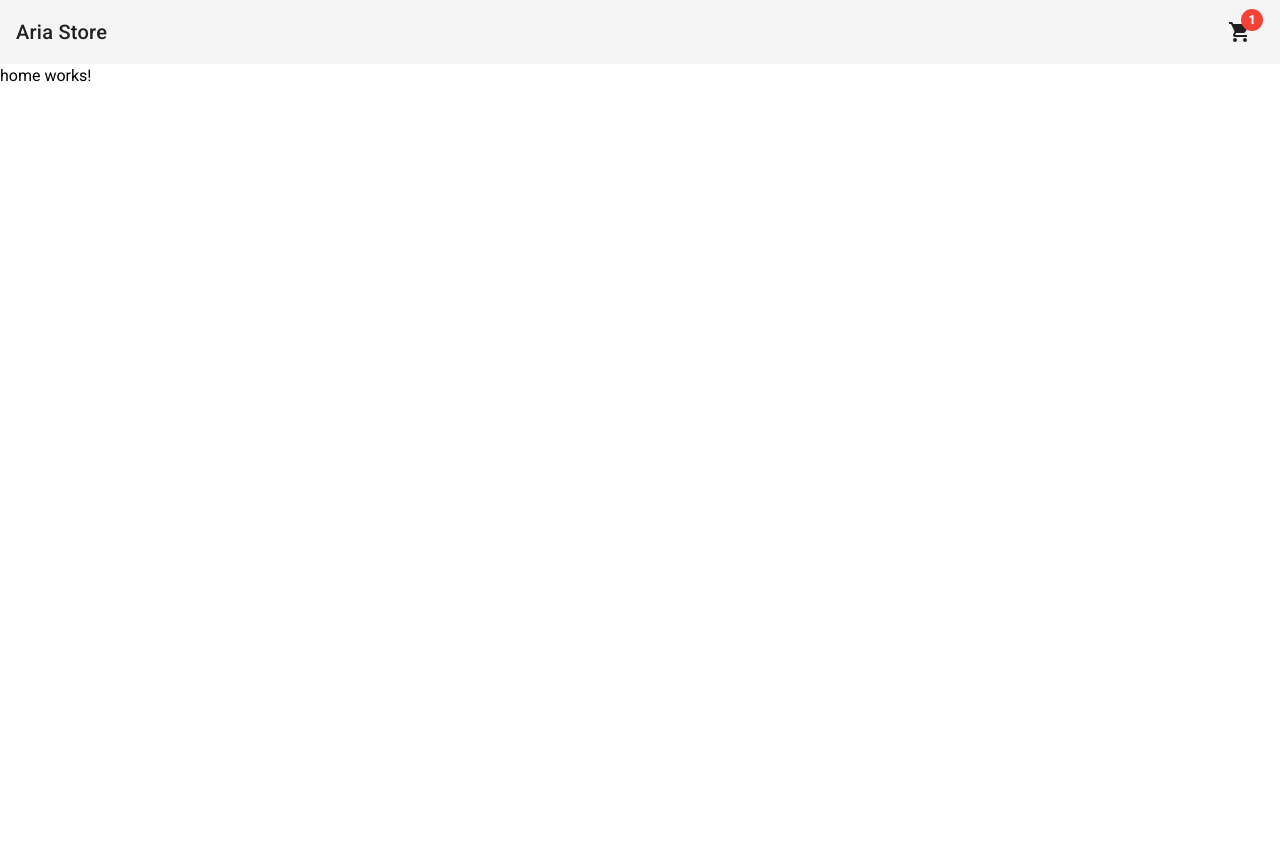
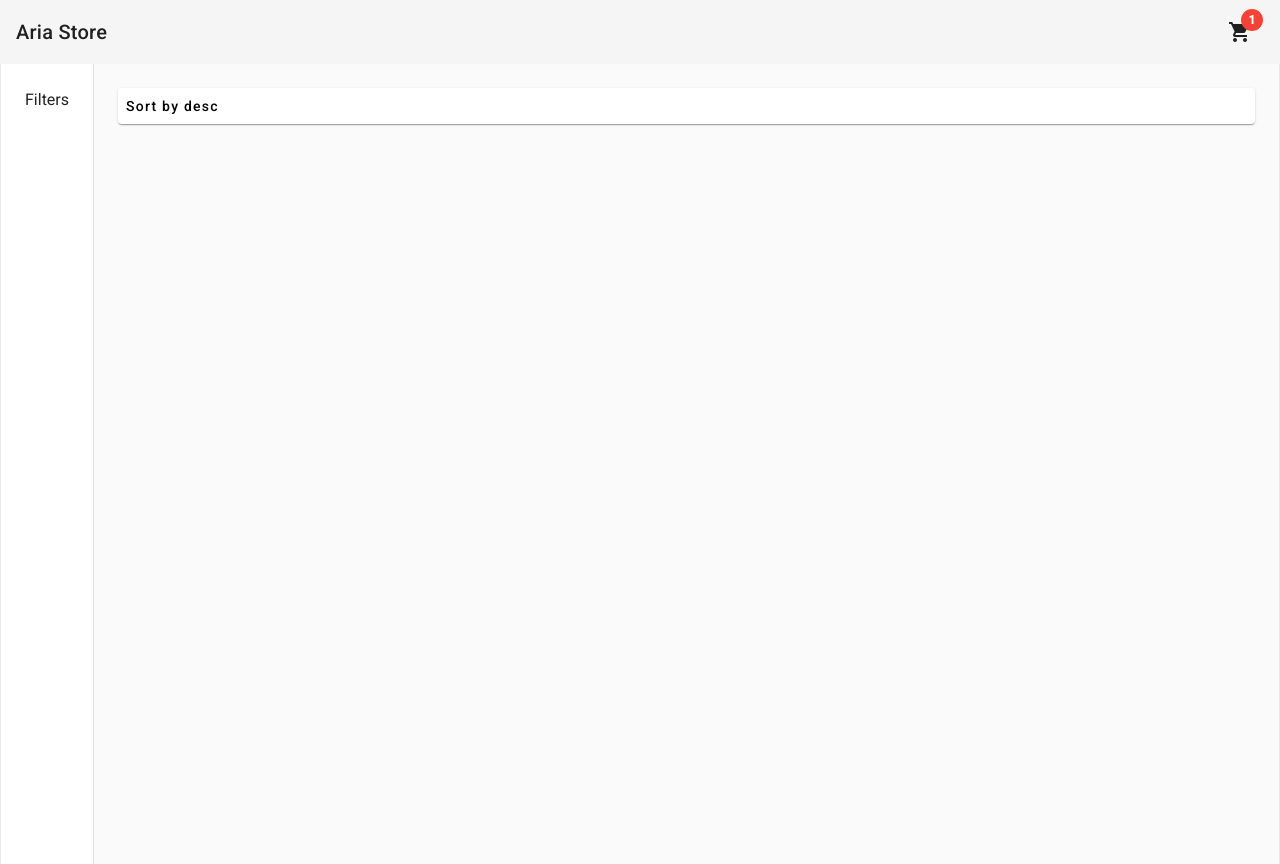
Before and after one commit to AriaNoorghorbani/Angular_webshop, an Angular app: page /home in a window 1280 px wide. Before the commit the page ends 800 px from the top, so only its background shows below. Built offline with nearby package versions, Linux system fonts and the light colour scheme.

Commit message:
create shared module and add products header

```diff
--- a/src/app/app-routing.module.ts
+++ b/src/app/app-routing.module.ts
@@ -1,6 +1,6 @@
 import { NgModule } from '@angular/core';
 import { RouterModule, Routes } from '@angular/router';
-import { HomeComponent } from './pages/home/home.component';
+import { HomeComponent } from './home/home.component';
 
 const routes: Routes = [
   {
--- a/src/app/header/header.component.html
+++ b/src/app/header/header.component.html
@@ -1,7 +1,7 @@
 <mat-toolbar class="mx-auto justify-between">
   <a routerLink="home">Aria Store</a>
   <button mat-icon-button [matMenuTriggerFor]="menu">
-    <mat-icon [matBadge]="1" matBadgeColor="warn">shopping_cart</mat-icon>
+    <mat-icon matBadge="1" matBadgeColor="warn">shopping_cart</mat-icon>
   </button>
   <mat-menu #menu>
     <div class="p-3 divide-y divide-solid">
--- /dev/null
+++ b/src/app/home/home.component.html
@@ -0,0 +1,6 @@
+<mat-drawer-container [autosize]="true" class="min-h-full border-x">
+  <mat-drawer class="p-6" mode="side" opened> Filters</mat-drawer>
+  <mat-drawer-content class="p-6">
+    <app-products-header></app-products-header>
+  </mat-drawer-content>
+</mat-drawer-container>
--- /dev/null
+++ b/src/app/home/products-header/products-header.component.html
@@ -0,0 +1,6 @@
+<mat-card>
+  <div class="flex justify-between">
+    <button mat-button [matMenuTriggerFor]="sortByMenu">Sort by desc</button>
+    <mat-menu #sortByMenu></mat-menu>
+  </div>
+</mat-card>
--- a/src/app/pages/home/home.component.html
+++ /dev/null
@@ -1 +0,0 @@
-<p>home works!</p>
```
Also changed, not shown: src/app/app.module.ts (+6 -27 lines), src/app/home/home.module.ts (added, +13 -0 lines), src/app/home/products-header/products-header.component.ts (added, +10 -0 lines), src/app/shared/shared.module.ts (added, +48 -0 lines), src/app/home/home.component.scss (added), src/app/home/home.component.ts (renamed from src/app/pages/home/home.component.ts), src/app/home/products-header/products-header.component.scss (added), 2 other files (tests, documents, lock files or other folders).
